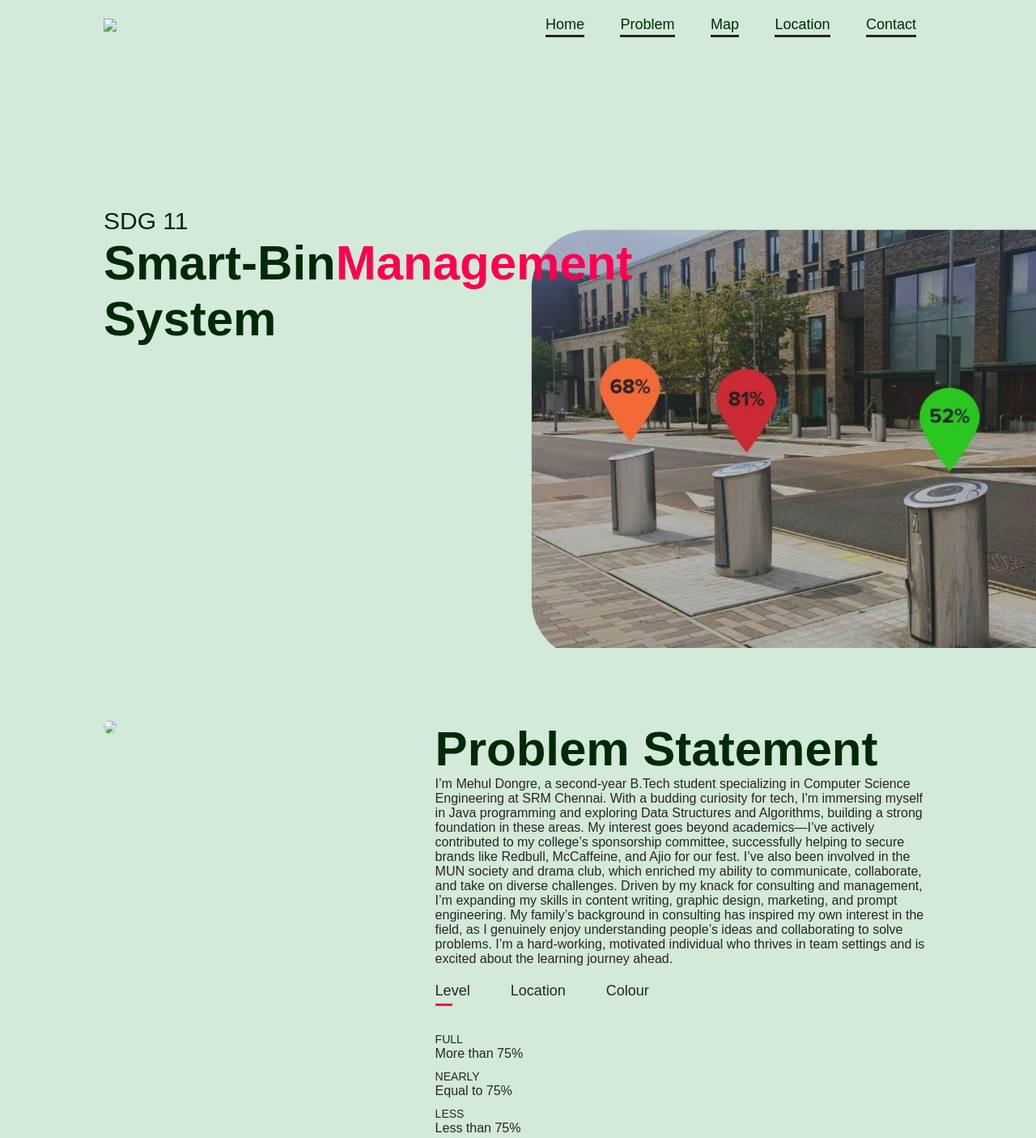
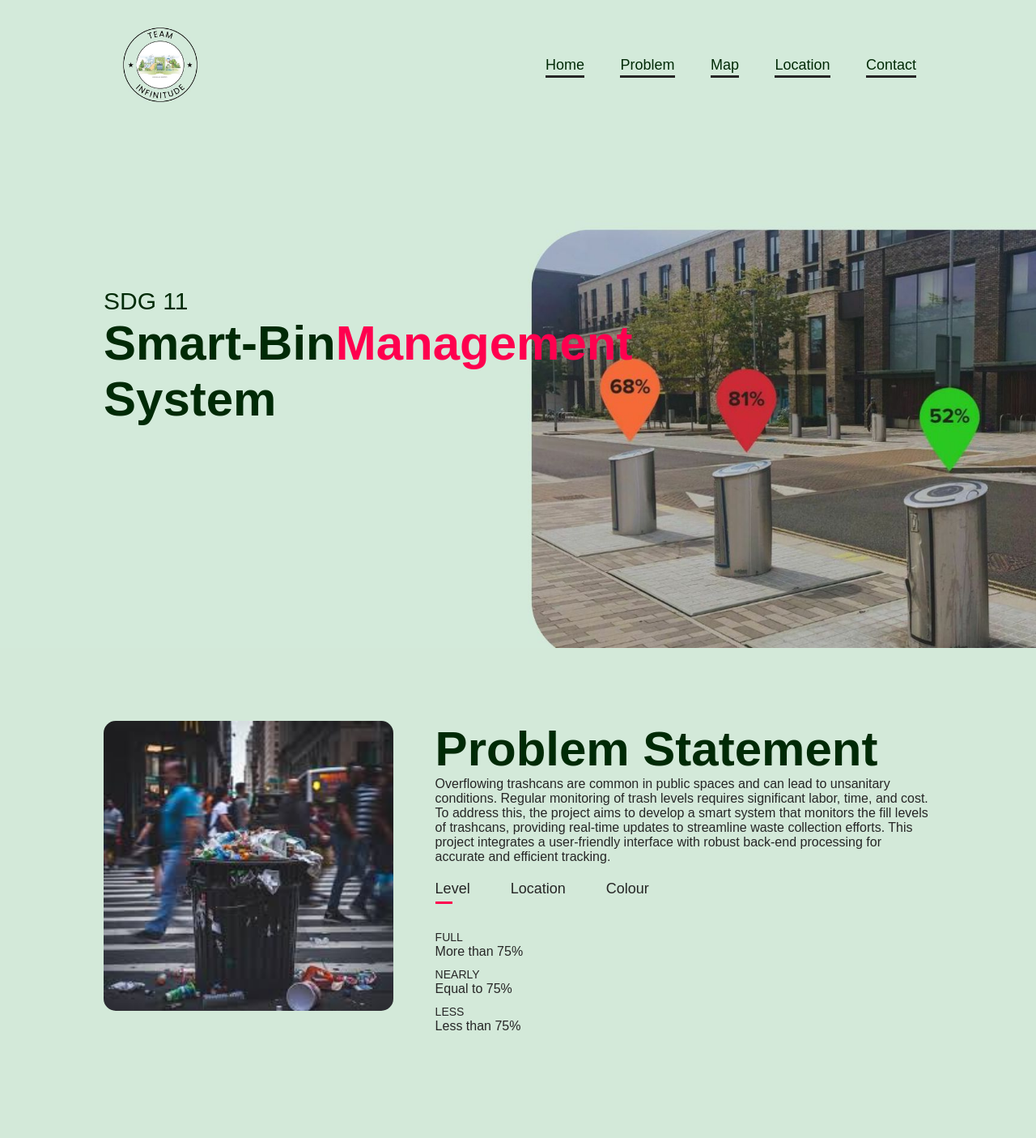
Before and after one commit to maybemehul/APP, a plain HTML site: page index.html in a window 1280 px wide. Shown: the top 1405 px of the page at 81% size. Drawn offline with Linux system fonts and the light colour scheme; files whose address does not match are found by name.

Commit message:
Update index.html

```diff
--- a/index.html
+++ b/index.html
@@ -12,7 +12,7 @@
     <div id="header">
         <div class="container">
             <nav>
-                <img src="images/TEAMLOGO.jpg" class="logo">
+                <img src="TEAMLOGO.jpg" class="logo">
                 <ul id="sidemenu">
                     <li><a href="#header">Home</a></li>
                     <li><a href="#problem">Problem</a></li>
@@ -35,12 +35,15 @@
         <div class="container">
             <div class="row">
                 <div class="problem-col-1">
-                    <img src="images/mainPhoto.png">
+                    <img src="mainPhoto.png">
                 </div>
                 <div class="problem-col-2">
                     <h1 class="sub-title"> Problem Statement</h1>
-                    <p>I’m Mehul Dongre, a second-year B.Tech student specializing in Computer Science Engineering at SRM Chennai. With a budding curiosity for tech, I'm immersing myself in Java programming and exploring Data Structures and Algorithms, building a strong foundation in these areas. My interest goes beyond academics—I’ve actively contributed to my college’s sponsorship committee, successfully helping to secure brands like Redbull, McCaffeine, and Ajio for our fest.
-                        I’ve also been involved in the MUN society and drama club, which enriched my ability to communicate, collaborate, and take on diverse challenges. Driven by my knack for consulting and management, I’m expanding my skills in content writing, graphic design, marketing, and prompt engineering. My family’s background in consulting has inspired my own interest in the field, as I genuinely enjoy understanding people’s ideas and collaborating to solve problems. I’m a hard-working, motivated individual who thrives in team settings and is excited about the learning journey ahead.</p>
+                    <p>Overflowing trashcans are common in public spaces and can lead to unsanitary conditions.
+Regular monitoring of trash levels requires significant labor, time, and cost.
+To address this, the project aims to develop a smart system that monitors the fill levels of trashcans, providing real-time updates to streamline waste collection efforts.
+This project integrates a user-friendly interface with robust back-end processing for accurate and efficient tracking.
+</p>
                 <div class="tab-titles">
                     <p class="tab-links active-link" onclick="opentab('level')">Level</p>
                     <p class="tab-links" onclick="opentab('location')">Location</p>
@@ -144,7 +147,7 @@
         <h1 class="sub-title">Specified Location</h1>
         <div class="location1-list">
             <div class="location1">
-        <img src="images/trash1.jpg">
+        <img src="trash1.jpg">
         <div class="layer">
             <h3>Potheri Bus  and Railway Station</h3>
             <p>The Bus Station bin is empty and allows further trash colection.<br>The Railway Station bin is full and needs to be taken out</p>
@@ -152,7 +155,7 @@
         </div>
     </div>
     <div class="location1">
-        <img src="images/trash2.jpg">
+        <img src="trash2.jpg">
         <div class="layer">
             <h3>The Market and College</h3>
             <p>Potheri Market bin is full and needs to be taken out<br>The College bin is empty </p>
@@ -161,7 +164,7 @@
 
     </div>
     <div class="location1">
-        <img src="images/trash3.jpg">
+        <img src="trash3.jpg">
         <div class="layer">
             <h3>Potheri School and Church</h3>
             <p>The School bin is moderately filled<br>The Church bin is also moderately filled</p>
```
